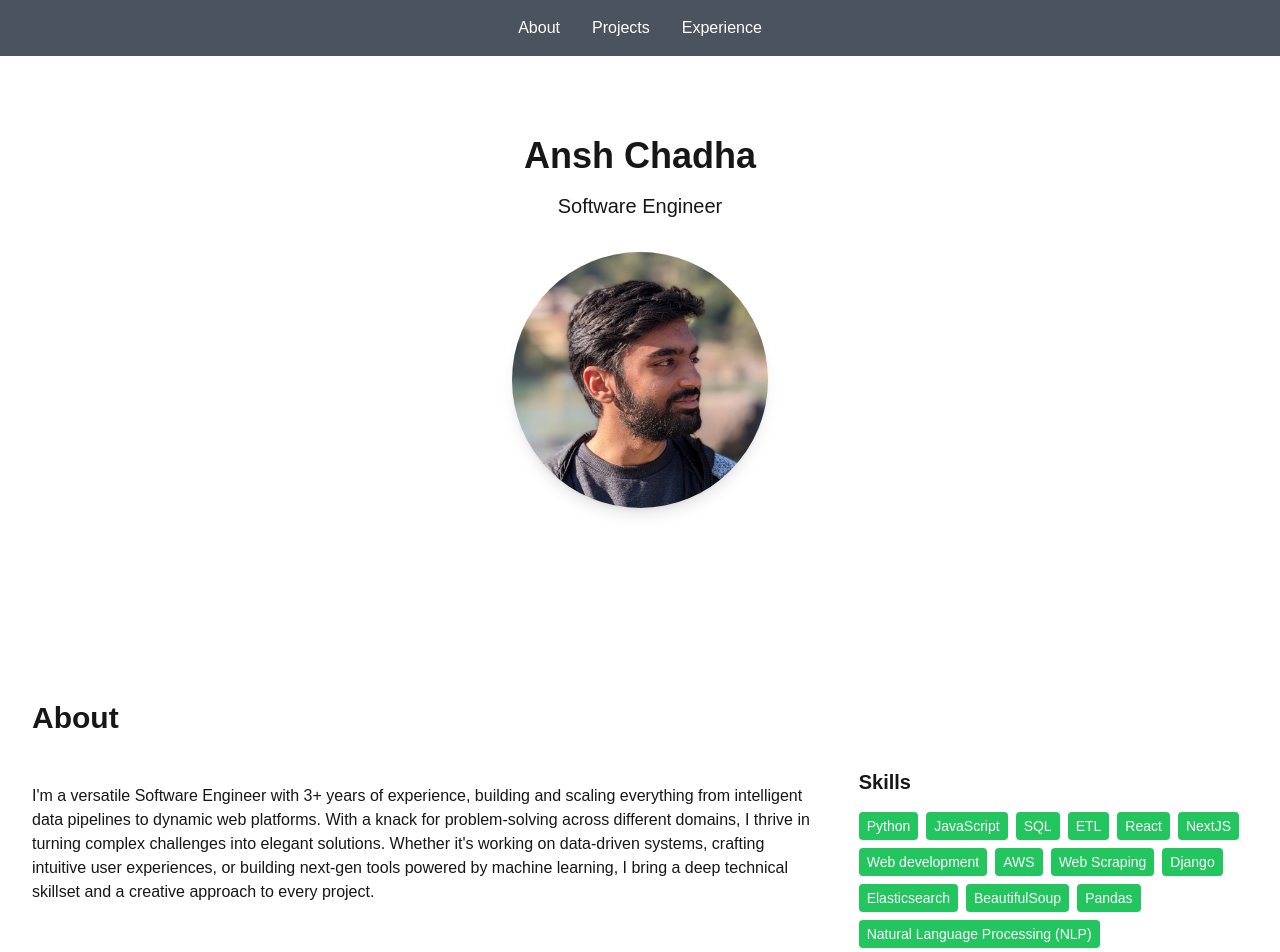
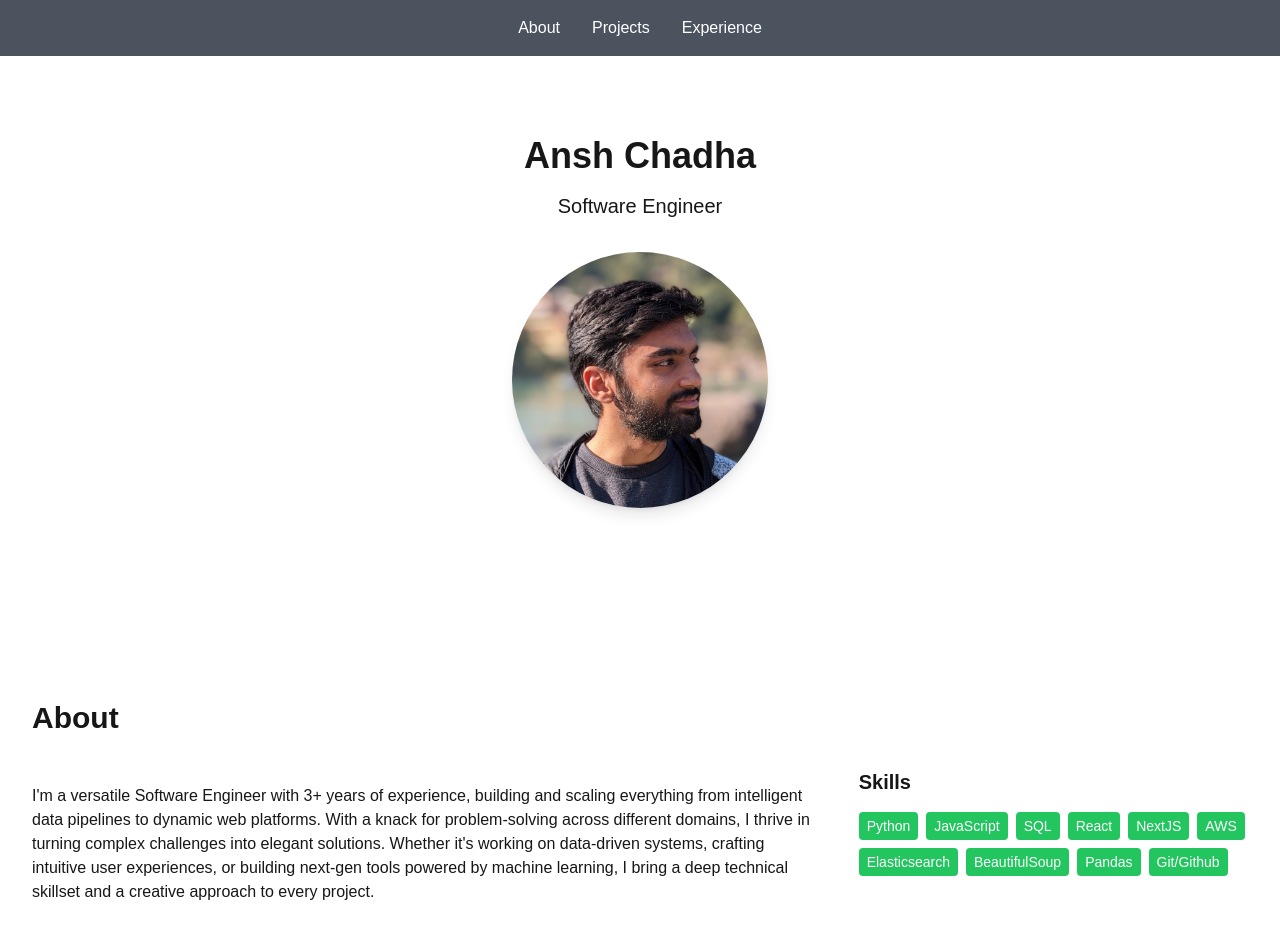
Before and after one commit to GeekyA/ansh-personal-website, a Next.js app: page / in a window 1280 px wide. Shown: the top 952 px of the page. Built offline with nearby package versions, Linux system fonts and the light colour scheme.

Commit message:
updated skills

```diff
--- a/app/page.tsx
+++ b/app/page.tsx
@@ -26,7 +26,7 @@ export default function Home() {
           <div className="md:w-1/3">
             <h3 className="text-xl font-semibold mb-4 hover:text-green-500 transition-colors duration-300">Skills</h3>
             <div className="flex flex-wrap gap-2">
-              {['Python','JavaScript','SQL', 'ETL', 'React', 'NextJS','Web development', 'AWS', 'Web Scraping', 'Django', 'Elasticsearch','BeautifulSoup', 'Pandas', 'Natural Language Processing (NLP)', 'Large Language Models (LLM)', 'Machine Learning'].map((skill, index) => (
+              {['Python','JavaScript','SQL', 'React', 'NextJS', 'AWS', 'Elasticsearch','BeautifulSoup', 'Pandas', 'Git/Github'].map((skill, index) => (
                 <span key={index} className="bg-green-500 text-white px-2 py-1 rounded text-sm transition-all duration-300 hover:bg-green-400 hover:text-white hover:shadow-[0_0_10px_#4ade80] hover:scale-105">
                   {skill}
                 </span>
```
